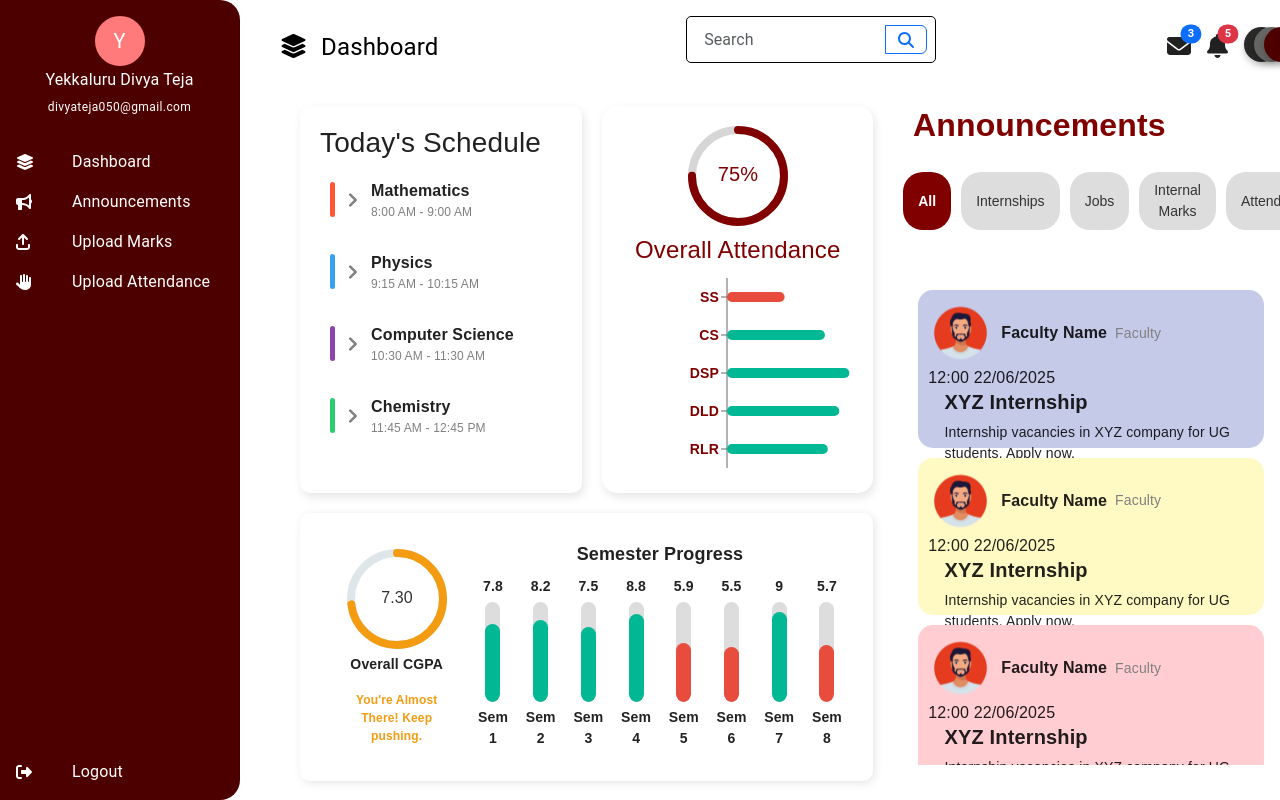
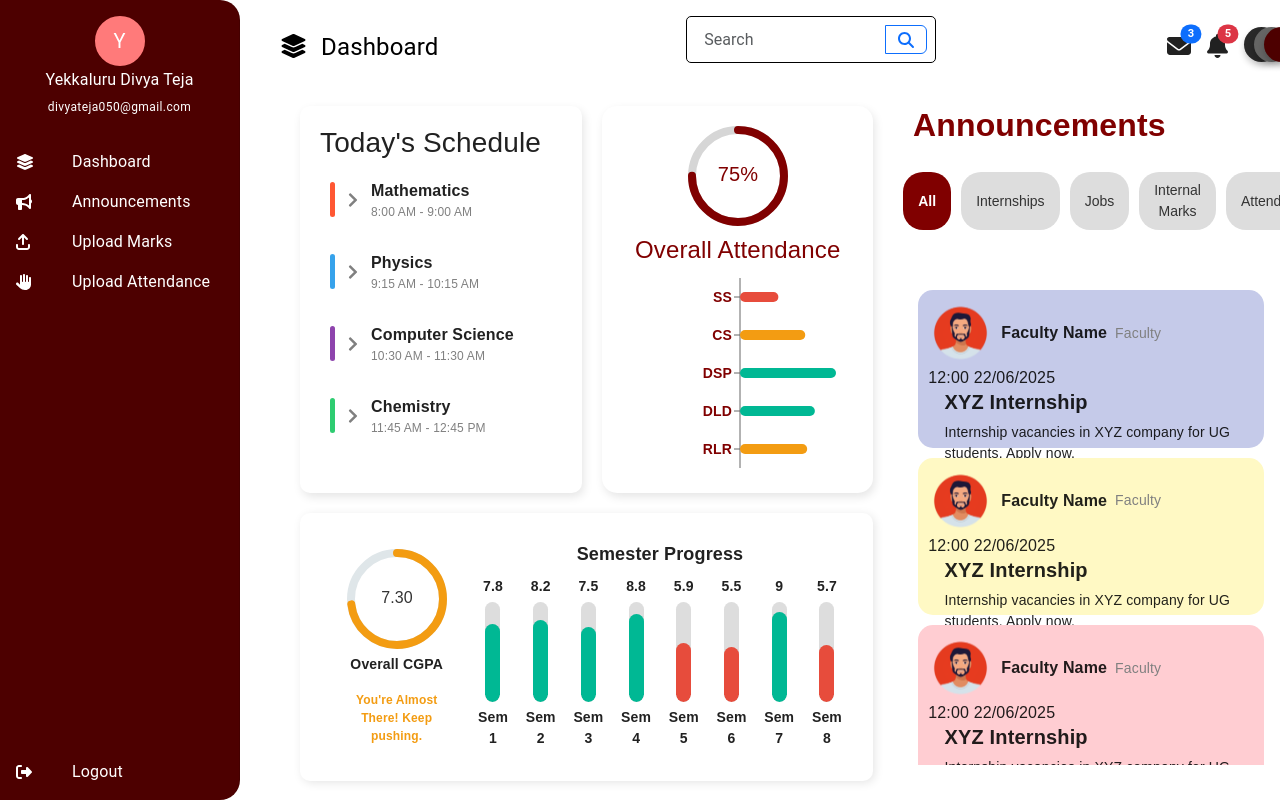
Before and after one commit to ECE-WEB/ECE_Web_FrontEnd, a React (Vite) app: page /studentdashboard in a window 1280 px wide. Shown: the top 800 px of the page. Built offline with nearby package versions, Linux system fonts and the light colour scheme.

Commit message:
Update StudentDashboard.jsx

```diff
--- a/src/pages/StudentDashboard.jsx
+++ b/src/pages/StudentDashboard.jsx
@@ -28,7 +28,7 @@ const attendancePercentage = 75;
 const subjectAttendance = {
   SS: 40,
   CS: 68,
-  DSP: 85,
+  DSP: 100,
   DLD: 78,
   RLR: 70,
 };
@@ -105,7 +105,7 @@ const StudentDashboard = () => {
                   <h4>Overall Attendance</h4>
                   {/* Horizontal Bar Chart */}
         <div style={{ width: "100%", height: 200 }}>
-          <ResponsiveContainer width="110%" height="100%">
+          <ResponsiveContainer width="100%" height="100%">
             <BarChart data={attendanceData} layout="vertical">
               <XAxis type="number" domain={[0, 100]} hide />
               <YAxis
@@ -137,7 +137,7 @@ const StudentDashboard = () => {
                             key={`cell-${index}`}
                             fill={
                               entry.attendance < 50 ? "#e74c3c" : // Red for below 50%
-                              entry.attendance === 75 ? "#f39c12" : // Orange for exactly 75%
+                              entry.attendance <75 ? "#f39c12" : // Orange for exactly 75%
                               "#00b894" // Green for above 75%
                             }
                           />
```
